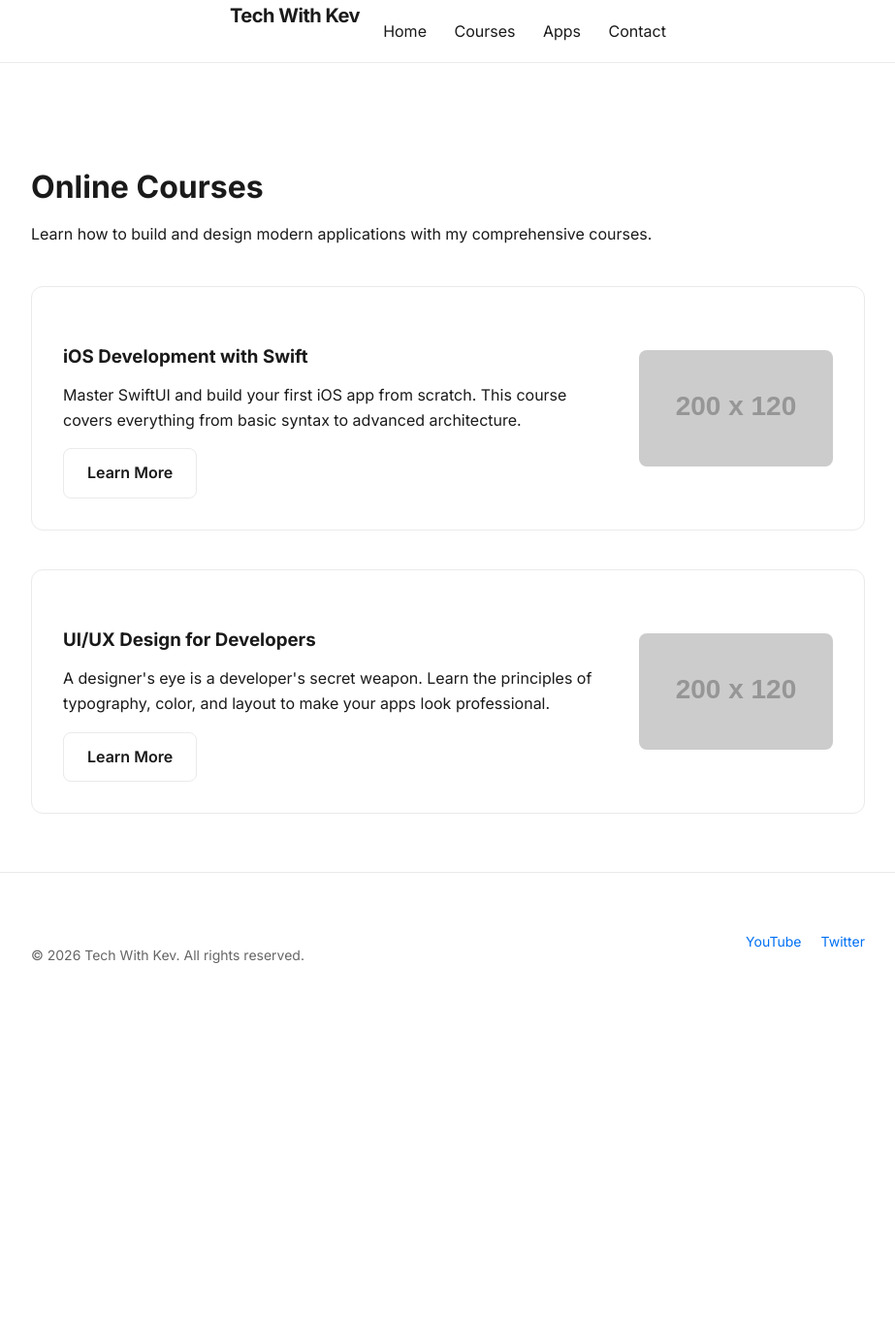
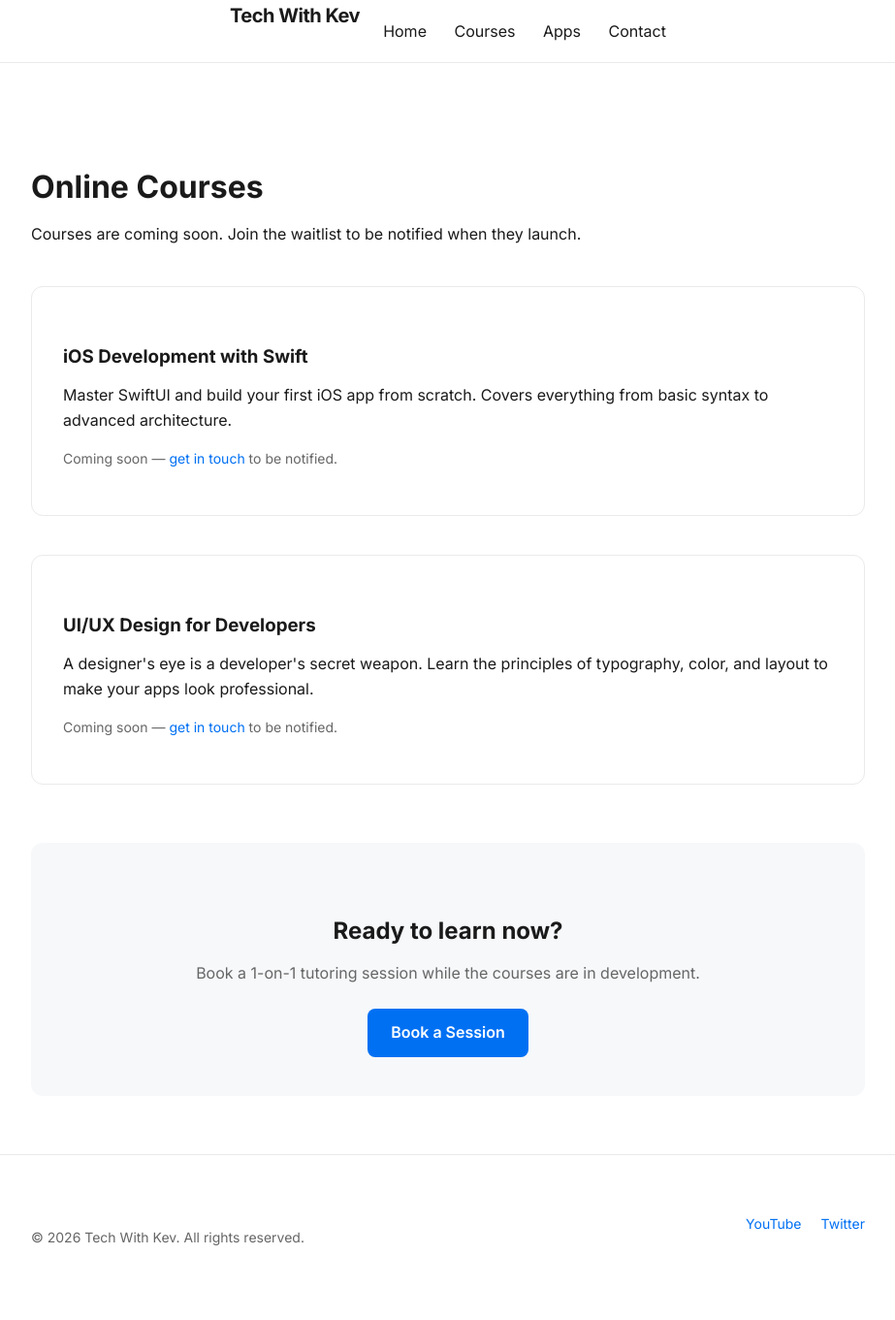
Before and after one commit to techwithkev/techwithkev.github.io, a Jekyll site: the page built from courses.md, in a window 1280 px wide. Shown: the whole page at 97% size, without its empty margins (178-1101 px from the left). Built offline with Jekyll 4.4.1, drawn with Linux system fonts in a browser that asks for light colours; before the commit the page ends 1070 px from its top, so only the background shows below that.

Commit message:
style(design): FINDING-002 — replace dead course buttons and placeholder images with honest coming-soon state

```diff
--- a/courses.md
+++ b/courses.md
@@ -5,27 +5,27 @@ title: Courses
 
 <div class="wrapper" style="padding: 60px 0;">
   <h1>Online Courses</h1>
-  <p>Learn how to build and design modern applications with my comprehensive courses.</p>
+  <p>Courses are coming soon. Join the waitlist to be notified when they launch.</p>
 
   <div class="courses-list mt-40" style="display: grid; gap: 40px;">
 
-    <div class="course-item" style="border: 1px solid #eaeaea; border-radius: 12px; padding: 32px; display: flex; align-items: center; gap: 32px; flex-wrap: wrap;">
-      <div style="flex: 1; min-width: 300px;">
-        <h3>iOS Development with Swift</h3>
-        <p>Master SwiftUI and build your first iOS app from scratch. This course covers everything from basic syntax to advanced architecture.</p>
-        <a href="#" class="button outline">Learn More</a>
-      </div>
-      <img src="https://placehold.co/200x120/0070f3/white?text=iOS+Course" alt="iOS Course" style="border-radius: 8px;">
+    <div class="course-item" style="border: 1px solid #eaeaea; border-radius: 12px; padding: 32px;">
+      <h3>iOS Development with Swift</h3>
+      <p>Master SwiftUI and build your first iOS app from scratch. Covers everything from basic syntax to advanced architecture.</p>
+      <p style="margin-top: 16px; color: #666; font-size: 14px;">Coming soon — <a href="/contact" style="color: #0070f3;">get in touch</a> to be notified.</p>
     </div>
 
-    <div class="course-item" style="border: 1px solid #eaeaea; border-radius: 12px; padding: 32px; display: flex; align-items: center; gap: 32px; flex-wrap: wrap;">
-      <div style="flex: 1; min-width: 300px;">
-        <h3>UI/UX Design for Developers</h3>
-        <p>A designer's eye is a developer's secret weapon. Learn the principles of typography, color, and layout to make your apps look professional.</p>
-        <a href="#" class="button outline">Learn More</a>
-      </div>
-      <img src="https://placehold.co/200x120/0070f3/white?text=Design+Course" alt="Design Course" style="border-radius: 8px;">
+    <div class="course-item" style="border: 1px solid #eaeaea; border-radius: 12px; padding: 32px;">
+      <h3>UI/UX Design for Developers</h3>
+      <p>A designer's eye is a developer's secret weapon. Learn the principles of typography, color, and layout to make your apps look professional.</p>
+      <p style="margin-top: 16px; color: #666; font-size: 14px;">Coming soon — <a href="/contact" style="color: #0070f3;">get in touch</a> to be notified.</p>
     </div>
 
   </div>
+
+  <div style="margin-top: 60px; padding: 40px; background: #f6f8fa; border-radius: 12px; text-align: center;">
+    <h2 style="font-size: 24px; margin-bottom: 12px;">Ready to learn now?</h2>
+    <p style="color: #666; margin-bottom: 24px;">Book a 1-on-1 tutoring session while the courses are in development.</p>
+    <a href="/contact" class="button primary">Book a Session</a>
+  </div>
 </div>
```
